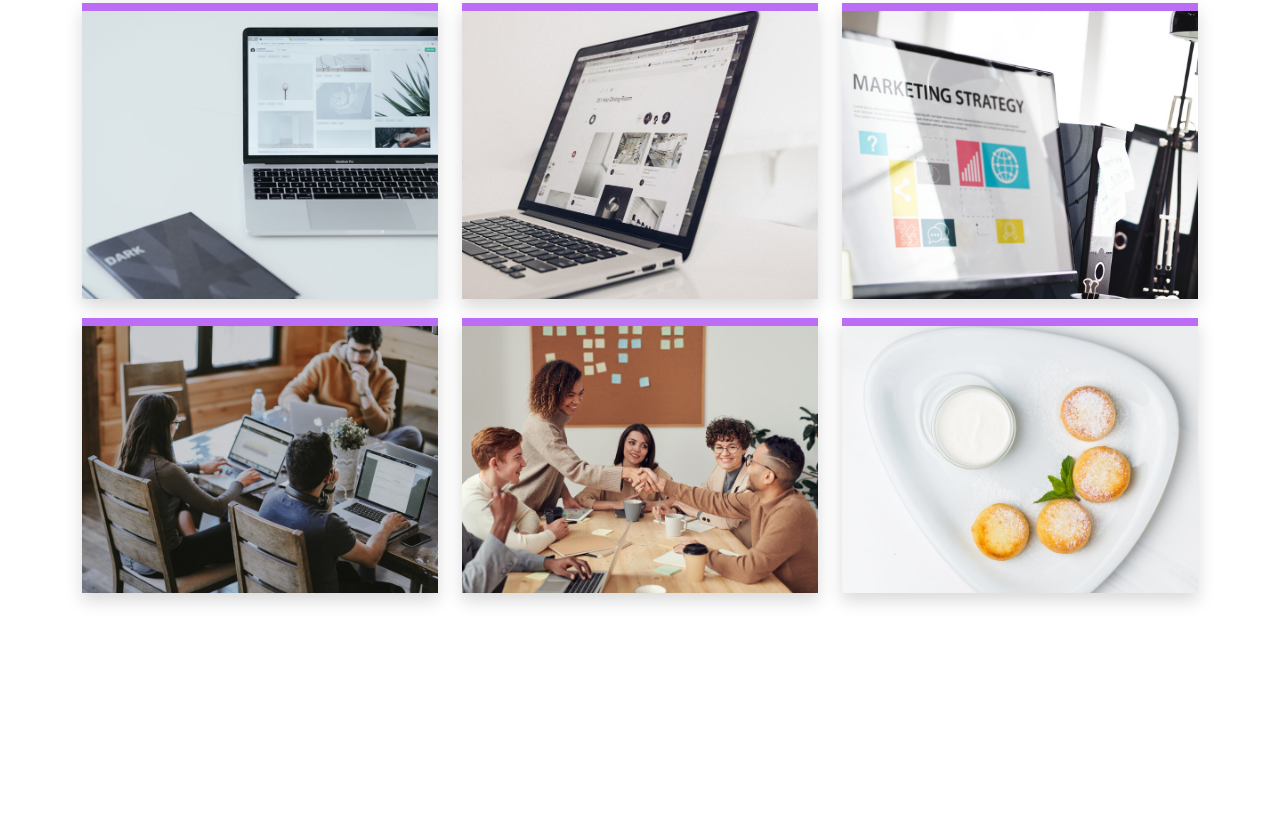
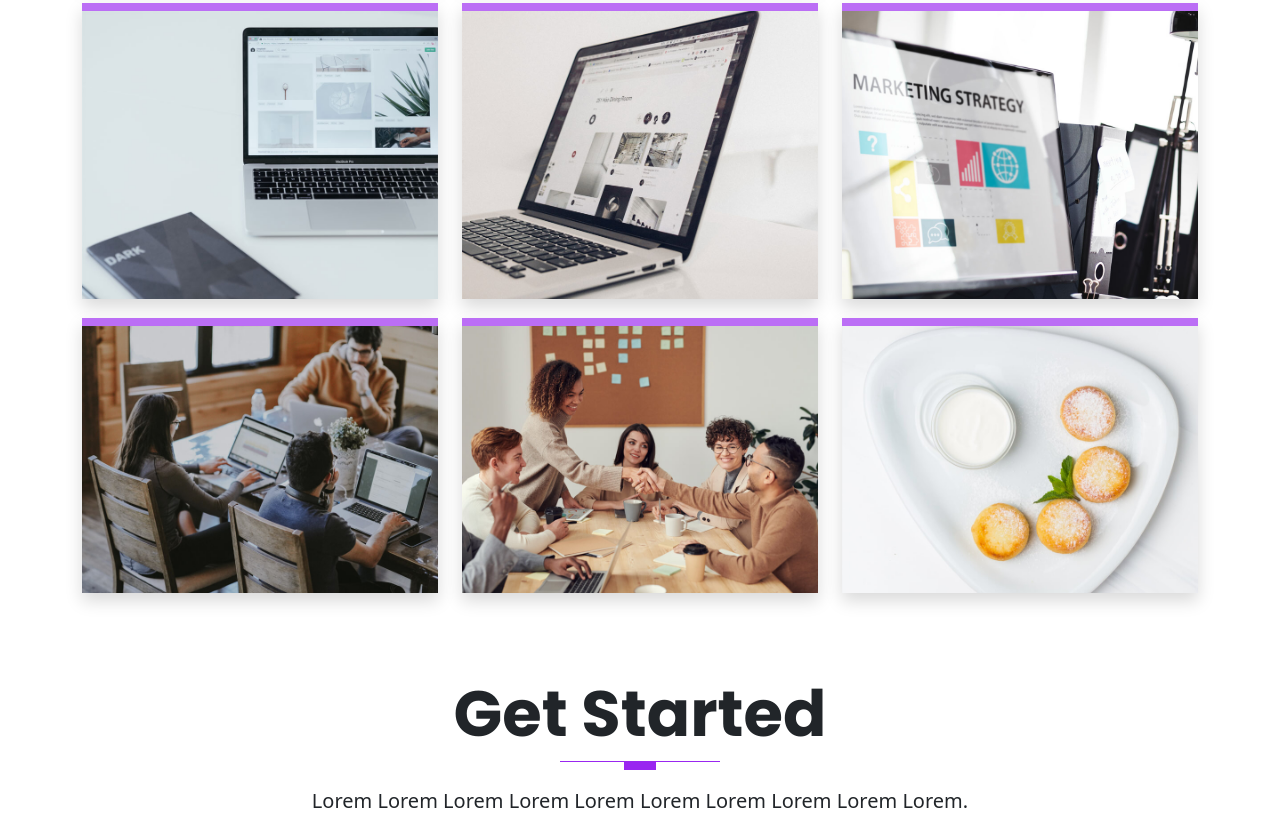
Before and after one commit to Meret12/BootstrapPortfolioFCC, a website: page index.html in a window 1280 px wide. Shown: the part 5800-6632 px from the top of the page. Before the commit the page ends 6476 px from the top, so only its background shows below. Drawn offline with nearby package versions, Linux system fonts and the light colour scheme.

Commit message:
get started section

```diff
--- a/index.html
+++ b/index.html
@@ -591,6 +591,22 @@
       </div>
     </div>
   </section>
+
+  <!-- START SECTION 8 - GET STARTED -->
+
+  <section id="contact" class="get-started">
+    <div class="container">
+      <div class="row text-center">
+        <h1 class="display-3 fw-bold text-capitalize">Get started</h1>
+        <div class="heading-line"> </div>
+        <p class="lead">Lorem Lorem Lorem Lorem Lorem Lorem Lorem Lorem Lorem Lorem.</p>
+      </div>
+    </div>
+
+
+  </section>
+
+
   <script src="https://cdn.jsdelivr.net/npm/bootstrap@5.0.2/dist/js/bootstrap.bundle.min.js" integrity="sha384-MrcW6ZMFYlzcLA8Nl+NtUVF0sA7MsXsP1UyJoMp4YLEuNSfAP+JcXn/tWtIaxVXM" crossorigin="anonymous"></script>
   </body>
 </html>
```
